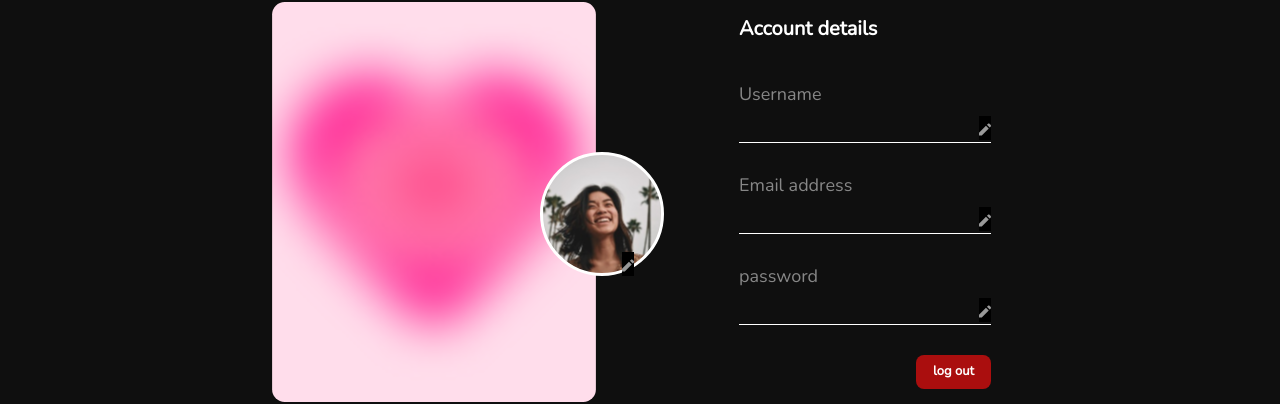
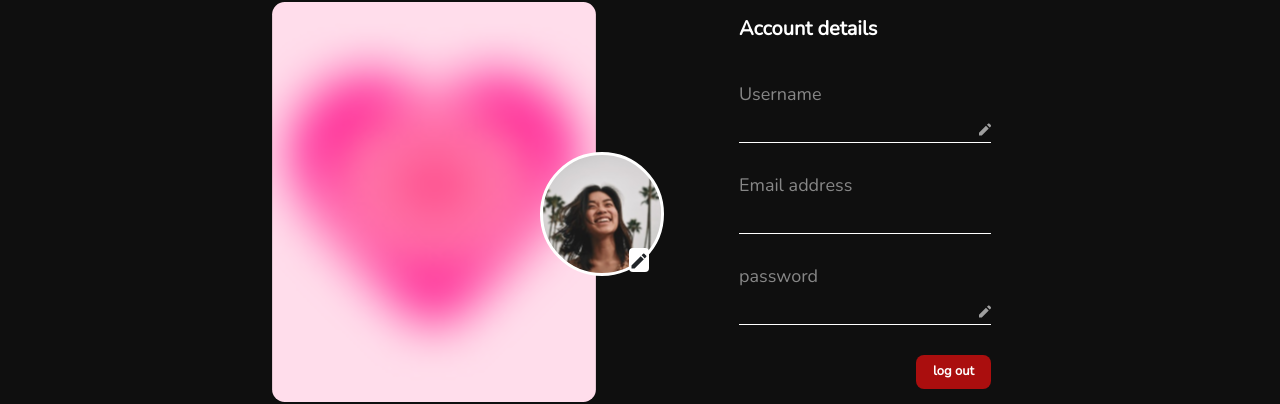
Before and after one commit to adarrssh/video-app-frontend, a React (Create React App) app: page /profile in a window 1280 px wide. Shown: the part 144-548 px from the top of the page. Built offline with nearby package versions, Linux system fonts and the light colour scheme; a web font is replaced by a local one.

Commit message:
refactor: Profile

```diff
--- a/src/App.js
+++ b/src/App.js
@@ -31,13 +31,12 @@ function App() {
   });
 
   useEffect(() => {
-    console.log("App useEffect");
     if (localStorage.getItem("token")) {
       const fetchData = async () => {
         if (!imageSrc) {
           setLoading(true);
           try {
-            await fetchUserProfileImage(alertVisible, setAlertVisible, setImageSrc, setLoading);
+            await fetchUserProfileImage(setAlertVisible, setImageSrc);
             await fetchUserDetails(alertVisible, setAlertVisible, setUserData, setLoading);
             setLoading(false);
           } catch (error) {
--- a/src/services/fetchProfileImage.js
+++ b/src/services/fetchProfileImage.js
@@ -1,7 +1,7 @@
 import axios from "axios";
 
 
-const fetchUserProfileImage = async (alertVisible,setAlertVisible, setImageSrc,setLoading) => {
+const fetchUserProfileImage = async (setAlertVisible, setImageSrc) => {
 
     if (localStorage.token) {
       try {
--- a/src/view/Profile/Profile.css
+++ b/src/view/Profile/Profile.css
@@ -63,6 +63,10 @@
 
 .text-left {
   text-align: left;
+}
+
+.relative-ps .email-inp{
+  color: rgba(255, 255, 255, 0.5);
 }
 
 .input-css {
@@ -143,23 +147,26 @@ gap: 8px;
   position: absolute;
   top: 0px;
   right: 0px;
-  background: #000;
   color: #fff;
   cursor: pointer;
+  padding-left: 4px;
+  z-index: 9999;
+  background-color: #0F0F0F;
 }
 
 .user-data-edit-icon:hover{
-  background: #000;
+  background-color: #0F0F0F;
   color: #fff;
   cursor: pointer;
 }
 
 .edit-profil-pic-icon{
-  background-color: #000;
-  color: grey;
   position: absolute;
-  right: 30px;
-  bottom: 0;
+  border-radius: 4px;
+  /* padding: 4px; */
+  background-color: rgb(255, 255, 255);
+  right: 15px;
+  bottom: 4px;
 }
 
 .edit-profil-pic-icon:hover{
--- a/src/view/Profile/Profile.js
+++ b/src/view/Profile/Profile.js
@@ -1,4 +1,4 @@
-import React, { useState,useEffect } from 'react'
+import React, { useState, useEffect } from 'react'
 import './Profile.css'
 import ProfileBgSvg from '../../utils/svg/ProfileBgSvg'
 import DefaultProfileSvg from '../../utils/svg/DefaultProfileSvg'
@@ -7,7 +7,9 @@ import { useNavigate } from 'react-router-dom'
 import updateUserDetails from '../../services/updateUserDetails'
 import PencilSvg from '../../utils/svg/PencilSvg'
 import axios from 'axios'
-const Profile = ({  alertVisible, setAlertVisible, setImageSrc,imageSrc,userData,setUserData,setLoading}) => {
+import EditIcon from '@mui/icons-material/Edit';
+import fetchUserProfileImage from '../../services/fetchProfileImage'
+const Profile = ({ alertVisible, setAlertVisible, setImageSrc, imageSrc, userData, setUserData, setLoading }) => {
 
     const fileInputRef = React.createRef();
 
@@ -19,53 +21,35 @@ const Profile = ({  alertVisible, setAlertVisible, setImageSrc,imageSrc,userData
         password: userData.password
     }
 
-    console.log(initialUserData);
 
     const [updateUserData, setUpdateUserData] = useState(initialUserData);
-    const [editableField, setEditableField] = useState(null);
-    const [updatedData, setUpdatedData] = useState(initialUserData);
+    const [isUserNameEditable, setIsUserNameEditable] = useState(false)
+    const [isPasswordEditable, setIsPasswordEditable] = useState(false)
 
-    const logout = () =>{
+    const logout = () => {
         localStorage.clear('token')
         setImageSrc(null)
         navigate('/')
     }
 
-    const handleInputChange = (event, fieldName) => {
-        const {name,value} = event.target
-        console.log(name,value);
-        setUpdateUserData((prevData)=>(
+    const handleInputChange = (event) => {
+        const { name, value } = event.target
+        setUpdateUserData((prevData) => (
             {
                 ...prevData,
-                [name]:value
+                [name]: value
             }
         ))
     };
 
-    const resetUserData = (name)=>{
-        console.log(userData);
-        setEditableField(null)
-        setUpdateUserData((prevData)=>(
-            {
-                ...prevData,
-                [name]: userData[name]
-            }
-        ))
-    }
 
-      const handleEditClick = (fieldName) => {
-        console.log(fieldName);
-        setEditableField(fieldName);
-        if(fieldName === 'password'){
-            setUpdateUserData((prevData)=>(
+    const handleEditClick = () => {
+            setUpdateUserData((prevData) => (
                 {
                     ...prevData,
                     password: ''
                 }
             ))
-        }else{
-            setUpdatedData(userData); // Reset updated data to current data
-        }
     };
 
     function areObjectsEqual(obj1, obj2) {
@@ -88,7 +72,7 @@ const Profile = ({  alertVisible, setAlertVisible, setImageSrc,imageSrc,userData
     const handleFileChange = (event) => {
         const file = event.target.files[0]
 
-        if(file){
+        if (file) {
             handleUpload(file)
         }
 
@@ -99,17 +83,30 @@ const Profile = ({  alertVisible, setAlertVisible, setImageSrc,imageSrc,userData
     const handleUpload = async (file) => {
         const formData = new FormData();
         formData.append('avatar', file);
-
+        setLoading(true)
         try {
             const response = await axios.post(`${process.env.REACT_APP_SOCKET}/user/upload/image`, formData, {
                 headers: {
                     'Content-Type': 'multipart/form-data',
-          'Authorization':  localStorage.getItem('token')
+                    'Authorization': localStorage.getItem('token')
                 },
             });
-      console.log(response);
+            if (response.status === 200) {
+                console.log('here');
+                await fetchUserProfileImage(setAlertVisible, setImageSrc)
+            } else {
+                  throw new Error('Error in updating profile image')
+              }
+              console.log('end');
+            setLoading(false)
         } catch (error) {
-      console.error('Error uploading image:', error);
+            setLoading(false)
+            setAlertVisible({
+                show:true,
+                message:error.message,
+                severity:'error'
+              })
+            console.error('Error uploading profile image:', error);
         }
     };
 
@@ -118,14 +115,14 @@ const Profile = ({  alertVisible, setAlertVisible, setImageSrc,imageSrc,userData
         <main className='profile-main'>
             <div className="profile-content">
                 <div className="left-profile">
-                    <ProfileBgSvg/>
+                    <ProfileBgSvg />
                 </div>
                 <div className="profile-pic">
                     <input type="file" ref={fileInputRef} className='input-profile-img' onChange={handleFileChange} accept="image/*" />
-                    <div className='edit-profil-pic-icon' onClick={()=>{fileInputRef.current.click()}}>
-                        <PencilSvg/>
+                    <div className='edit-profil-pic-icon' onClick={() => { fileInputRef.current.click() }}>
+                        <EditIcon fontSize='small' />
                     </div>
-                    {imageSrc?<img className='user-profile-pic' src={imageSrc}/>:   <DefaultProfileSvg/>}
+                    {imageSrc ? <img className='user-profile-pic' src={imageSrc} alt='image' /> : <DefaultProfileSvg />}
                 </div>
                 <div className="right-profile">
                     <div className="profile-details">
@@ -138,18 +135,26 @@ const Profile = ({  alertVisible, setAlertVisible, setImageSrc,imageSrc,userData
                             </div>
                             <div className="relative-ps m-t-10">
                                 {
-                                    editableField === 'username'?  (
+                                    isUserNameEditable? (
                                         <>
-                                        <input className='input-css w-100' type="text" value={updateUserData.username} name='username' onChange={(e)=>{handleInputChange(e,'username')}}  />
-                                        <div className='user-data-edit-icon' onClick={()=>{resetUserData('username')}}>
+                                            <input className='input-css w-100' type="text" value={updateUserData.username} name='username' onChange={(e) => { handleInputChange(e, 'username') }} />
+                                            <div className='user-data-edit-icon' onClick={() => {
+                                                 setIsUserNameEditable(false)
+                                                 setUpdateUserData((prevData) => (
+                                                    {
+                                                        ...prevData,
+                                                        username: initialUserData.username
+                                                    }
+                                                ))
+                                                 }}>
                                                 X
                                             </div>
                                         </>
-                                    ):
+                                    ) :
                                         (
                                             <>
-                                        <input className='input-css w-100' type="text" value={updateUserData.username} name='username' readOnly/>
-                                        <div className="user-data-edit-icon"  onClick={()=>{handleEditClick('username')}} >
+                                                <input className='input-css w-100' type="text" value={updateUserData.username} name='username' readOnly />
+                                                <div className="user-data-edit-icon" onClick={() => { setIsUserNameEditable(true) }} >
                                                     <PencilSvg />
                                                 </div>
                                             </>
@@ -164,25 +169,7 @@ const Profile = ({  alertVisible, setAlertVisible, setImageSrc,imageSrc,userData
                                 Email address
                             </div>
                             <div className="relative-ps  m-t-10">
-                                {
-                                    editableField === 'email' ?  (
-                                        <>
-                                        <input className='input-css  w-100' type="text"  value={updateUserData.email} name='email'  onChange={(e)=>{handleInputChange(e,'username')}} />
-                                        <div className='user-data-edit-icon'  onClick={()=>{resetUserData('email')}}>
-                                            X
-                                        </div>
-                                        </>
-                                    ):
-                                    (
-                                        <>
-                                        <input className='input-css  w-100' type="text"  value={updateUserData.email} name='email' readOnly />
-                                        <div className="user-data-edit-icon" onClick={()=>{handleEditClick('email')}}>
-                                        <PencilSvg />
-                                        </div>
-                                        </>
-                                    )
-
-                                }
+                                <input className='input-css  w-100 email-inp' type="text" value={updateUserData.email} name='email' readOnly />
                             </div>
                         </div>
                         <div className=" m-t-30 w-80">
@@ -191,18 +178,31 @@ const Profile = ({  alertVisible, setAlertVisible, setImageSrc,imageSrc,userData
                             </div>
                             <div className="relative-ps m-t-10">
                                 {
-                                    editableField === 'password'?  (
+                                    isPasswordEditable ? (
                                         <>
-                                        <input className='input-css  w-100' type="password"   value={updateUserData.password} name='password'   onChange={(e)=>{handleInputChange(e,'password')}} />
-                                        <div className='user-data-edit-icon'  onClick={()=>{resetUserData('password')}}>
+                                            <input className='input-css  w-100' type="password" value={updateUserData.password} name='password' onChange={(e) => { handleInputChange(e, 'password') }} />
+                                            <div className='user-data-edit-icon'
+                                             onClick={() => {
+                                                setIsPasswordEditable(false)
+                                                setUpdateUserData((prevData) => (
+                                                    {
+                                                        ...prevData,
+                                                        password: initialUserData.password
+                                                    }
+                                                ))
+
+                                             }}>
                                                 X
                                             </div>
                                         </>
-                                    ):
+                                    ) :
                                         (
                                             <>
-                                        <input className='input-css  w-100' type="password"   value={updateUserData.password} name='password'   onChange={(e)=>{handleInputChange(e,'password')}} readOnly />
-                                        <div className="user-data-edit-icon" onClick={()=>{handleEditClick('password')}}>
+                                                <input className='input-css  w-100' type="password" value={updateUserData.password} name='password' onChange={(e) => { handleInputChange(e, 'password') }} readOnly />
+                                                <div className="user-data-edit-icon"
+                                                 onClick={() => {
+                                                    setIsPasswordEditable(true)
+                                                    handleEditClick() }}>
                                                     <PencilSvg />
                                                 </div>
                                             </>
@@ -213,7 +213,7 @@ const Profile = ({  alertVisible, setAlertVisible, setImageSrc,imageSrc,userData
                         </div>
                         <div className='m-t-30 w-80 log-out-div'>
                             {
-                                !shouldShowButton ?    <Button className={'log-out'} text={'update'} onClick={()=>updateUserDetails(alertVisible, setAlertVisible,setUserData,updateUserData,setLoading)}/> :                             <Button className={'log-out'} text={'log out'} onClick={logout}/>
+                                !shouldShowButton ? <Button className={'log-out'} text={'update'} onClick={() => updateUserDetails(setAlertVisible, setUserData, updateUserData, setLoading)} /> : <Button className={'log-out'} text={'log out'} onClick={logout} />
                             }
                         </div>
                     </div>
```
Also changed, not shown: src/services/updateUserDetails.js (+5 -5 lines). Lines whose indentation alone changed are shown as unchanged.
